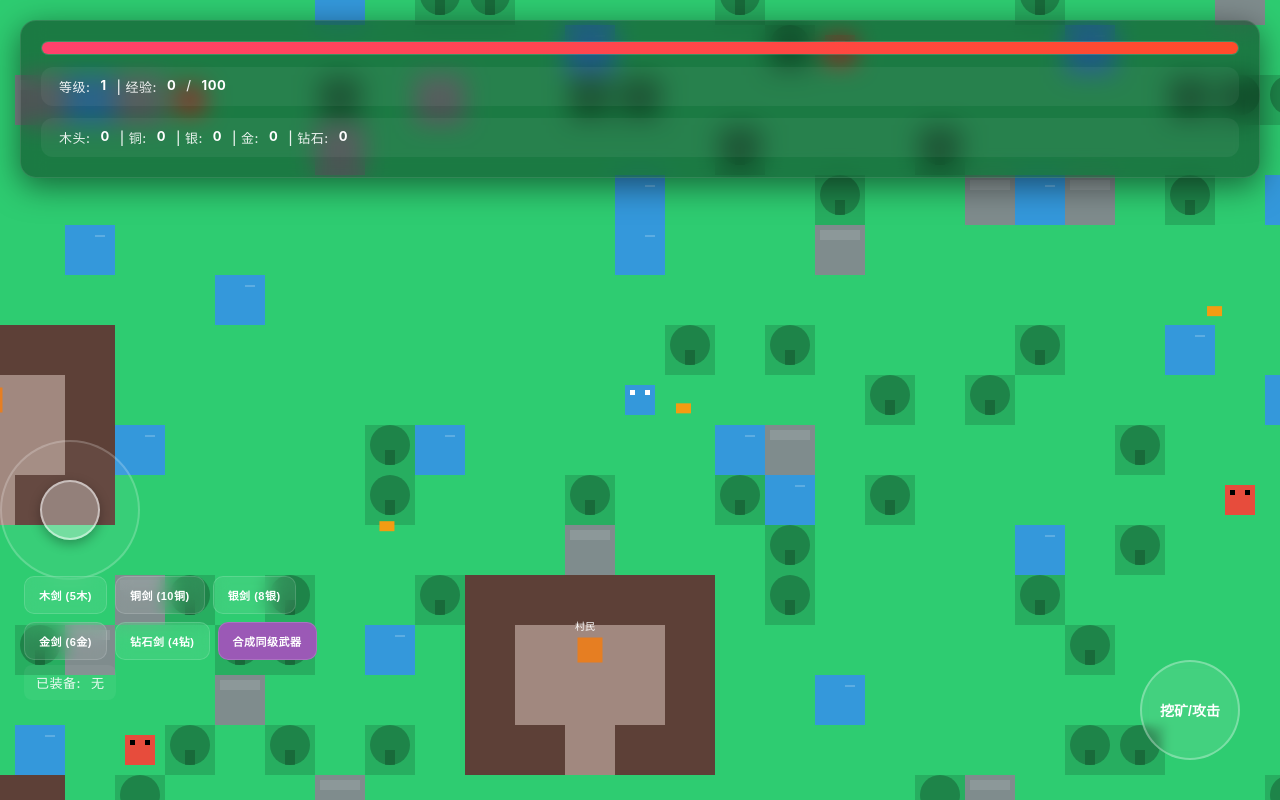
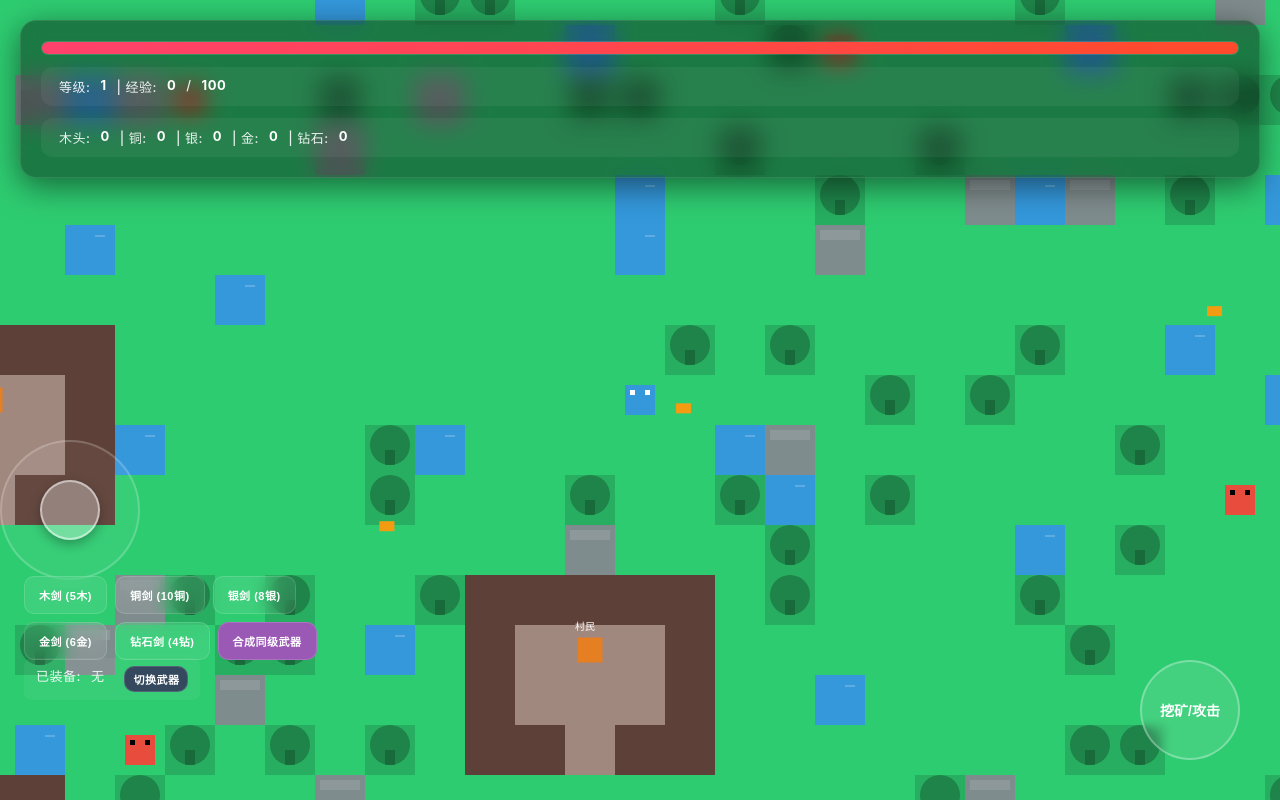
Before and after one commit to voidmanun/gamedemo, a plain HTML site: page block_survival/index.html in a window 1280 px wide. Drawn offline with Linux system fonts and the light colour scheme.

Commit message:
feat(block_survival): implement weapon switching mechanic

```diff
--- a/block_survival/game.js
+++ b/block_survival/game.js
@@ -497,6 +497,24 @@ function mergeWeapons() {
         }
     }
     spawnDamageNumber(PLAYER.x, PLAYER.y, "没有可合成的武器!", false);
+}
+
+function switchWeapon() {
+    if (PLAYER.inventory.weapons.length === 0) {
+        spawnDamageNumber(PLAYER.x, PLAYER.y, "背包里没有武器!", false);
+        return;
+    }
+
+    if (PLAYER.equipped === null) {
+        PLAYER.equipped = 0;
+    } else {
+        PLAYER.equipped = (PLAYER.equipped + 1) % PLAYER.inventory.weapons.length;
+    }
+
+    updateHUD();
+    const w = PLAYER.inventory.weapons[PLAYER.equipped];
+    const wName = WEAPON_TYPES[w.type].name;
+    spawnDamageNumber(PLAYER.x, PLAYER.y, `切换到 ${w.level}级 ${wName}`, false);
 }
 
 // Restart Game
--- a/block_survival/index.html
+++ b/block_survival/index.html
@@ -57,6 +57,8 @@
             <div id="weapon-slots">
                 <!-- Equipped weapon display -->
                 已装备: <span id="env-weapon">无</span>
+                <button onclick="switchWeapon()" class="craft-btn"
+                    style="background: #34495e; padding: 4px 8px; font-size: 11px; margin-left: 10px;">切换武器</button>
             </div>
 
             <!-- Mobile Controls -->
```
